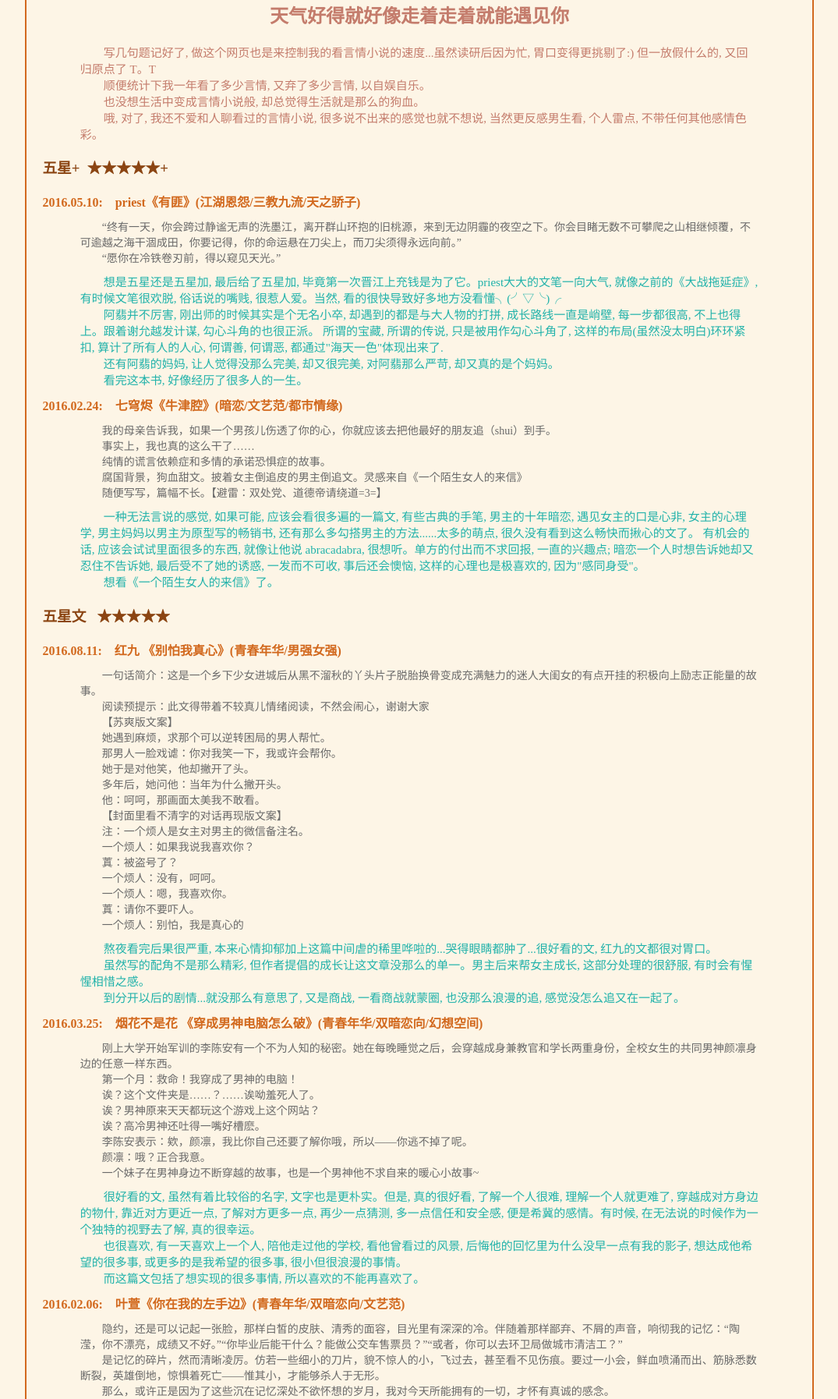
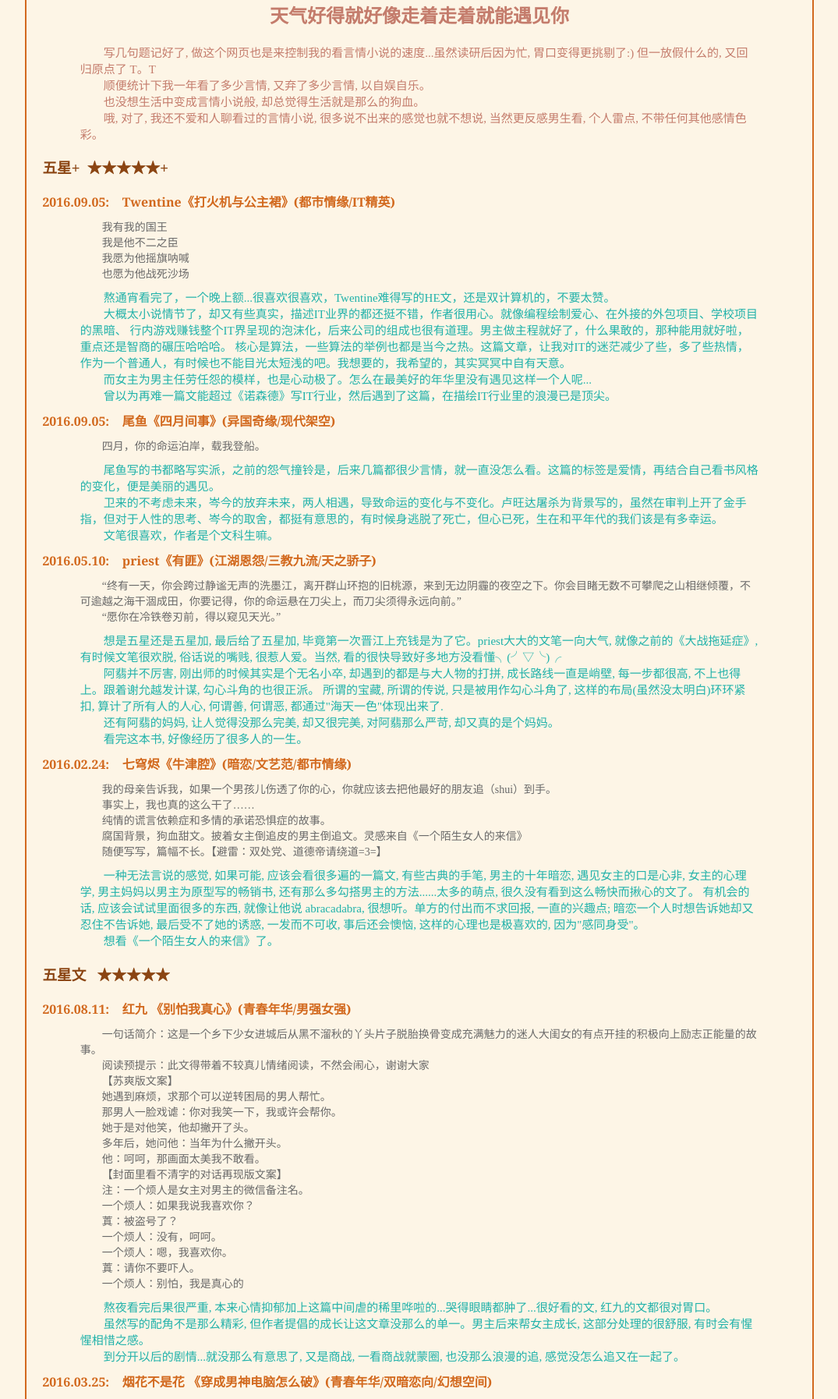
Before and after one commit to ycymio/ycymio.github.io, a PHP site: page /book/romantic.html in a window 1280 px wide. Shown: the part 596-2390 px from the top of the page at 78% size, without its empty margins (102-1177 px from the left). Run offline with PHP 8.4, Linux system fonts and the light colour scheme.

Commit message:
update the booklist.

```diff
--- a/book/css/romanticstyle.css
+++ b/book/css/romanticstyle.css
@@ -34,6 +34,8 @@ h3{
 }
 
 .title{
+    font-family: FangSong, Georgia, Times, "Times New Roman", serif;
+    /*color: darkblue;*/
     margin-bottom: 10px;
     color: chocolate;
     margin: 10px 0px;
@@ -84,3 +86,8 @@ p{
     font-size: 15px;
     text-indent: 30px;
 }
+
+.drop-pages .content .title{
+    font-family: FangSong, Georgia, Times, "Times New Roman", serif;
+    color: darkblue;
+}
--- a/book/romantic.html
+++ b/book/romantic.html
@@ -17,6 +17,35 @@
             <p> 哦, 对了, 我还不爱和人聊看过的言情小说, 很多说不出来的感觉也就不想说, 当然更反感男生看, 个人雷点, 不带任何其他感情色彩。</p>
         </div>
         <h3>五星+&nbsp;&nbsp;★★★★★+</h3>
+        <div class="content">
+            <div class="title">2016.09.05: &nbsp;&nbsp; Twentine《打火机与公主裙》(都市情缘/IT精英)</div>
+            <div class="outline">
+                <p> 我有我的国王</p>
+                <p> 我是他不二之臣</p>
+                <p> 我愿为他摇旗呐喊</p>
+                <p> 也愿为他战死沙场</p>
+            </div>
+            <div class="comment">
+                <p> 熬通宵看完了，一个晚上额...很喜欢很喜欢，Twentine难得写的HE文，还是双计算机的，不要太赞。</p>
+                <p> 大概太小说情节了，却又有些真实，描述IT业界的都还挺不错，作者很用心。就像编程绘制爱心、在外接的外包项目、学校项目的黑暗、
+                    行内游戏赚钱整个IT界呈现的泡沫化，后来公司的组成也很有道理。男主做主程就好了，什么果敢的，那种能用就好啦，重点还是智商的碾压哈哈哈。
+                    核心是算法，一些算法的举例也都是当今之热。这篇文章，让我对IT的迷茫减少了些，多了些热情，
+                    作为一个普通人，有时候也不能目光太短浅的吧。我想要的，我希望的，其实冥冥中自有天意。</p>
+                <p> 而女主为男主任劳任怨的模样，也是心动极了。怎么在最美好的年华里没有遇见这样一个人呢...</p>
+                <p> 曾以为再难一篇文能超过《诺森德》写IT行业，然后遇到了这篇，在描绘IT行业里的浪漫已是顶尖。</p>
+            </div>
+        </div>
+        <div class="content">
+            <div class="title">2016.09.05: &nbsp;&nbsp; 尾鱼《四月间事》(异国奇缘/现代架空)</div>
+            <div class="outline">
+                <p> 四月，你的命运泊岸，载我登船。 </p>
+            </div>
+            <div class="comment">
+                <p> 尾鱼写的书都略写实派，之前的怨气撞铃是，后来几篇都很少言情，就一直没怎么看。这篇的标签是爱情，再结合自己看书风格的变化，便是美丽的遇见。</p>
+                <p> 卫来的不考虑未来，岑今的放弃未来，两人相遇，导致命运的变化与不变化。卢旺达屠杀为背景写的，虽然在审判上开了金手指，但对于人性的思考、岑今的取舍，都挺有意思的，有时候身逃脱了死亡，但心已死，生在和平年代的我们该是有多幸运。</p>
+                <p> 文笔很喜欢，作者是个文科生嘛。</p>
+            </div>
+        </div>
         <div class="content">
             <div class="title">2016.05.10: &nbsp;&nbsp; priest《有匪》(江湖恩怨/三教九流/天之骄子)</div>
             <div class="outline">
@@ -108,6 +137,22 @@
             </div>
         </div>
         <h3>四星半文&nbsp;&nbsp; ★★★★☆</h3>
+        <div class="content">
+            <div class="title">2016.10.01: &nbsp;&nbsp; 梦溪石《顾念的奇缘》(灵魂转换/励志人生/豪门世家)</div>
+            <div class="outline">
+                <p> 第一天，顾念和雍凛分手。</p>
+                <p> 第二天，他们发现彼此交换了身体。</p>
+                <p> 不太看得起女人的雍凛对着镜子，看着面前从柔肤水到润肤霜的瓶瓶罐罐，内心几乎是崩溃的。</p>
+                <p> 即使相爱，未必情深。</p>
+                <p> 若得真心，方至不渝。</p>
+            </div>
+            <div class="comment">
+                <p> 又是本灵魂互穿的故事，到后来还有次两个灵魂在一副身体里。这样，其实挺好懂对方的。</p>
+                <p> 喜欢里面的女主不依附的个性，人际关系处理讲的也还不错。前阵子又在看《傲慢与偏见》，
+                    达西口口声声说：我的理性告诉我不能喜欢你，但是我的感性却不受控制。还附带了缺点罗列，谁稀罕你喜欢啊，会有这样的感觉。</p>
+                <p> 前面部分更为吸引人。</p>
+            </div>
+        </div>
         <div class="content">
             <div class="title">2016.08.03: &nbsp;&nbsp; 钟花无艳《银行家》(情有独钟/都市情缘)</div>
             <div class="outline">
@@ -231,6 +276,24 @@
 
         <h3>四星文&nbsp;&nbsp; ★★★★</h3>
         <div class="content">
+            <div class="title">2016.09.25: &nbsp;&nbsp; 耳东兔子《我曾在时光里听过你》(电竞/都市情缘)</div>
+            <div class="outline">
+                <p> 多年后苏盏回到雅江，再次碰见了那个人。</p>
+                <p> 盛千薇悄悄凑在她耳边说：“其实我那天都看见了，队里给大神办退役酒会那天，他把你按在洗手台上亲……”</p>
+                <p> 苏盏瞥她一眼。</p>
+                <p> “我粉他十年，从没见过他那样，跟那样一个人谈过恋爱，你这辈子值了吧？”</p>
+                <p> 值吧。</p>
+                <p> 谈过那么刺激的一场恋爱。</p>
+                <p> 接下来，不管她遇到谁，都觉得索然无味，平平无奇。</p>
+                <p> 忘不了他，也爱不上任何人。</p>
+                <p> ——《我曾在时光里听过你》</p>
+            </div>
+            <div class="comment">
+                <p> 里面有句话挺感触的，因为这又是篇开始时女主主动的文，上面写:女孩子也是需要哄的。感觉自己的强势都被这句话化成了柔情似水。</p>
+                <p> 但这篇重点不在破镜重圆，get到的点也只有上面所述的。</p>
+            </div>
+        </div>
+        <div class="content">
             <div class="title">2016.06.04 &nbsp;&nbsp; 至仲夏《美色可餐》(娱乐圈/美食文) </div>
             <div class="outline">
                 <p>某日同事在陆繁跟前炫耀，请到了一个二线明星当节目嘉宾，陆繁沉默。</p>
@@ -297,6 +360,14 @@
             </div>
         </div>
         <h3>扫文&弃文&nbsp;&nbsp; = =|||</h3>
+
+        <div class="drop-pages"> <div class="content"> <div class="title">2016.09.24 板栗子《只怪当初瞎了眼》:写的太矫情太假了。</div> </div> </div>
+
+        <div class="drop-pages"> <div class="content"> <div class="title">2016.08.14 桑玠《赤道与北极星》:故事太短, 没什么感觉, 还是五对, 记不住, 还不如独立的小故事</div> </div> </div>
+
+        <div class="drop-pages"> <div class="content"> <div class="title">2016.08.17 浅本《半面江湖》:剧情好无聊</div> </div> </div>
+
+        <br/><br/>
         <p> 已经懒得更弃文了, 一堆一堆的233333</p>
         <div class="content">
             <div class="title">2016.03.31:  &nbsp;&nbsp; 盛世爱《我就喜欢这样的你》(青梅竹马/破镜重圆)</div>
--- a/book/todolist.html
+++ b/book/todolist.html
@@ -17,10 +17,11 @@
                 <li> √ 2016.07.25《所罗门王的指环》</li>
                 <li> √ 2016.08.05《白夜行》</li>
                 <li> √ 2016.08.07《Header First 设计模式》</li>
+                <li> √ 2016.10.03《旅行的艺术》</li>
             </ul>
 
             <ul id="todolist201607">
-                2016年6月订下半年书单: 7本专业课书籍 & 8本课外书( 3 √ )
+                2016年6月订下半年书单: 7本专业课书籍( 1 √ ) & 8本课外书( 4 √ )
                 <li>《沟通的艺术》</li>
                 <li>《偷影子的人》</li>
                 <li>《哥德尔、艾舍尔、巴赫》</li>
@@ -46,6 +47,8 @@
                 <li>《超级智能：路线图、危险性与应对策略》</li>
                 <li>《编程珠玑（第2版 修订版）》</li>
                 <li>《白帽子讲Web安全》</li>
+                <li>《HTTP权威指南》</li>
+                <li>《日志管理与分析权威指南》</li>
                 <li>《从Paxos到Zookeeper分布式一致性原理》</li>
                 <li>《Python基础教程(第2版)》</li>
             </ul>
@@ -59,6 +62,7 @@
             <li>梁思成《中国建筑史》</li>
         </ul>
         <ul class="others">
+            <li>《Open Source Intelligence Techniques》半隐私信息</li>
             <li>《数学之美》</li>
             <li>《从Paxos到Zookeeper》</li>
             <li>《超级智能：路线图、危险性与应对策略》（Super Intelligence：Paths, Dangers, Strategies）</li>
--- a/others/life/makeup.html
+++ b/others/life/makeup.html
@@ -17,7 +17,7 @@
                 <div class="having">
                     01. 卸妆:
                     <p>banila&nbsp;co芭妮兰致柔温和卸妆膏100ml&nbsp;&nbsp; ¥94.05&nbsp; / EXP DATE: 20171103 / Start: 2016.01</p>
-                    <p>Shiseido 资生堂亲肤净润眼唇卸妆液125ml&nbsp;&nbsp; ¥140&nbsp; / Start: 2016.05</p>
+                    <p>Shiseido 资生堂亲肤净润眼唇卸妆液125ml&nbsp;&nbsp; ¥140&nbsp; / EXP DATE: 201906  / Start: 2016.05</p>
                 </div>
                 <div class="having">
                     02. 洁面:
@@ -61,6 +61,7 @@
                 </div>
                 <div class="having">
                     02. 隔离/妆前乳:
+                    <p>兰芝雪纱丝柔防晒隔离霜60号&nbsp; / EXP DATE: 20190407  / Start: 2016.08</p>
                     <p>姬芮新能真皙美白隔离霜&nbsp; / EXP DATE: 202004  / Start: 2015.11</p>
                 </div>
                 <div class="having">
```
Also changed, not shown: book/css/component.css (+26 -0 lines), book/main.html (+30 -0 lines), interests/main.html (added, +51 -0 lines), book/img/artoftravel.jpg (added).
